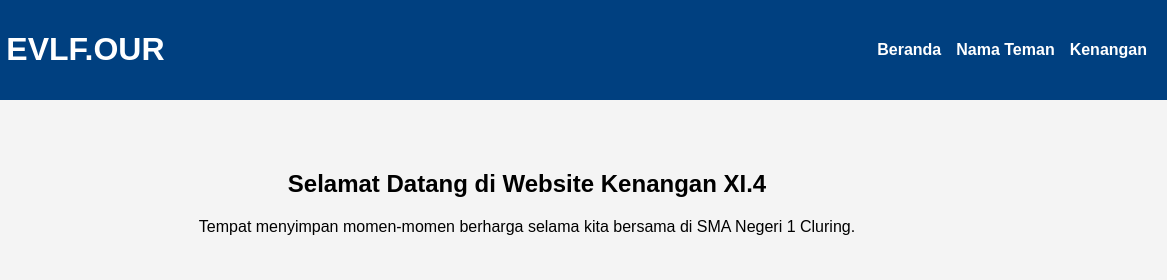
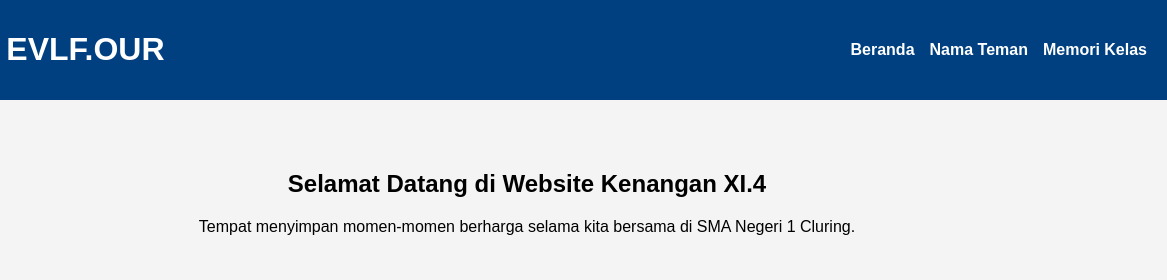
Before and after one commit to Ardhamashraya/ardhamashraya.github.io, a plain HTML site: page index.html in a window 1280 px wide. Shown: the top 280 px of the page, 113-1280 px from the left. Drawn offline with Linux system fonts and the light colour scheme.

Commit message:
Update index.html

```diff
--- a/index.html
+++ b/index.html
@@ -57,7 +57,7 @@
     <nav>
         <a href="index.html">Beranda</a>
         <a href="nama-teman.html">Nama Teman</a>
-        <a href="kenangan.html">Kenangan</a>
+        <a href="kenangan.html">Memori Kelas</a>
     </nav>
 </header>
 
```
